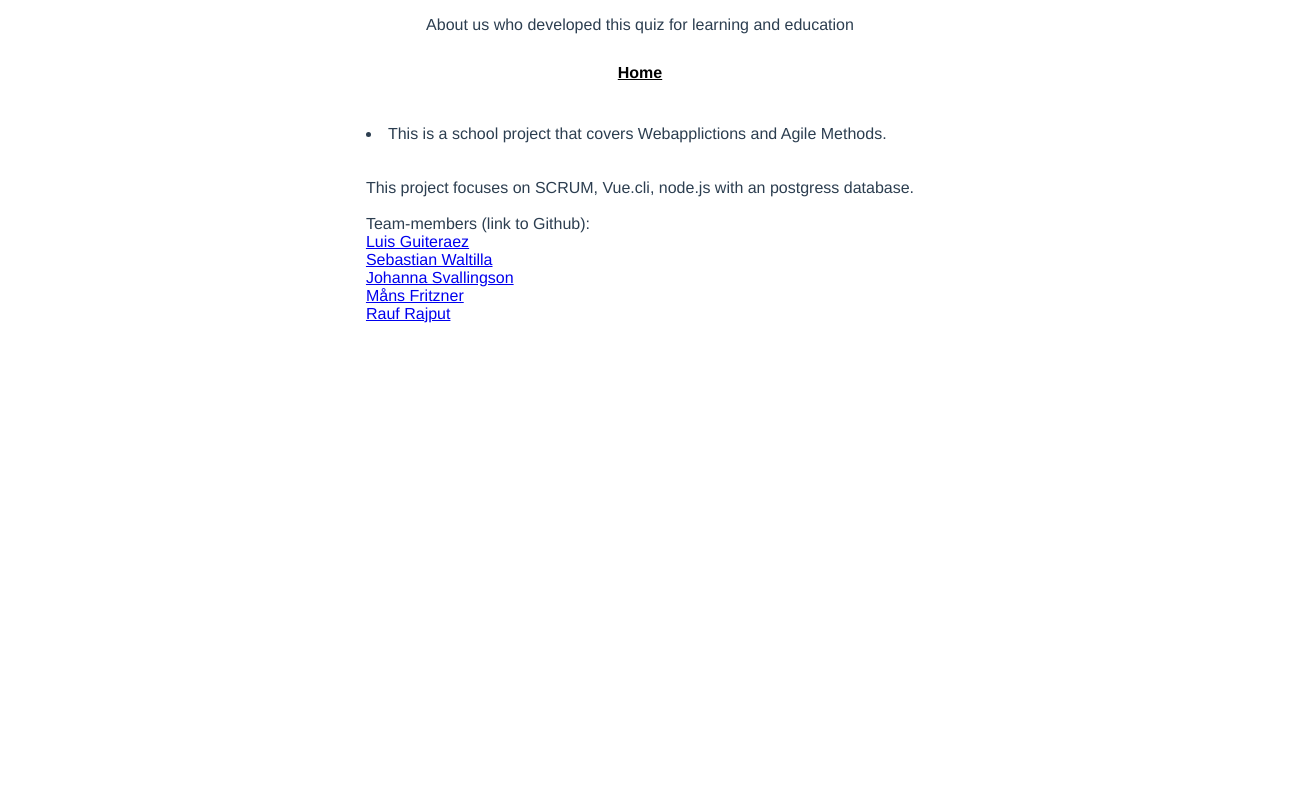
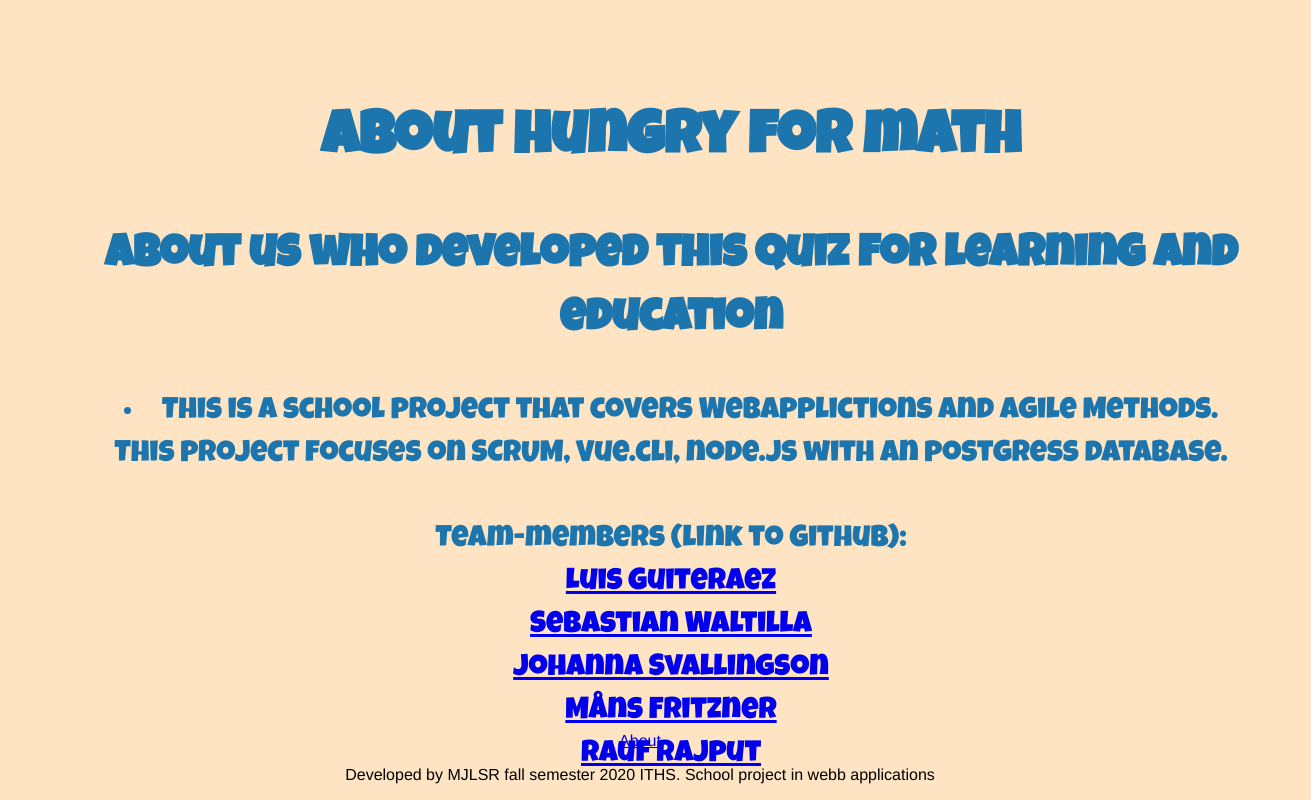
Before and after one commit to lfgn84/ITHS-Course-5-WebApp-6-Agil-Frontend, a Vue app in the folder frontend/: page /#/about in a window 1280 px wide. Shown: the whole page, 1311 px wide, since content can reach past the window. Built offline with nearby package versions, Linux system fonts and the light colour scheme; a web font is replaced by a local one.

Commit message:
global background color changed, updated about page

```diff
--- a/frontend/src/App.vue
+++ b/frontend/src/App.vue
@@ -29,3 +29,11 @@
   color: #42b983;
 }
 </style>
+
+<style>
+  body {
+    margin: 0;
+    padding: 0;
+    background-color: bisque;
+  }
+</style>
--- /dev/null
+++ b/frontend/src/components/aboutComponent.vue
@@ -0,0 +1,55 @@
+
+<template>
+
+    <div class="aboutComponent">
+        <br>
+        <h1>About hungry for math</h1>
+
+        <h2>About us who developed this quiz for learning and education</h2>
+
+
+
+        <li> This is a school project that covers Webapplictions and Agile Methods.</li>
+
+        This project focuses on SCRUM, Vue.cli, node.js with an postgress database.<br><br>
+
+        Team-members (link to Github):
+
+        <div><a href="https://github.com/lfgn84" target="_blank">Luis Guiteraez</a></div>
+
+        <div><a href="https://github.com/SebastianWaltilla" target="_blank">Sebastian Waltilla</a></div>
+
+        <div><a href="https://github.com/bigJohanna" target="_blank">Johanna Svallingson</a></div>
+
+        <div><a href="https://github.com/mansfritzner" target="_blank">Måns Fritzner</a></div>
+
+        <div><a href="https://github.com/RaufRajput" target="_blank">Rauf Rajput</a></div>
+    </div>
+</template>
+
+<script>
+    export default {
+        name: "AboutComponent"
+    }
+</script>
+
+<style>
+    @import url('https://fonts.googleapis.com/css?family=Luckiest+Guy&display=swap');
+
+
+
+    .aboutComponent {
+        font-family: 'Luckiest Guy', Tahoma;
+        text-align: center;
+        position: absolute;
+        background: #ffe4c4;
+        width: 100%;
+        color: #1C75AD;
+        line-height:1.42857143;
+        min-width:500px;
+        font-size: 30px;
+    }
+
+
+
+</style>
--- a/frontend/src/views/About.vue
+++ b/frontend/src/views/About.vue
@@ -1,55 +1,35 @@
 <template>
 
-
     <div class="about">
-      <div id="nav">
-      <router-link to="/">Home</router-link>
-      </div>
-
-    <div class="title">About us who developed this quiz for learning and education</div>
-
-    <div class="info">
-
-      <li>This is a school project that covers Webapplictions and Agile Methods.</li><br><br>
-
-
-      This project focuses on SCRUM, Vue.cli, node.js with an postgress database.<br><br>
-
-      Team-members (link to Github):
-
-<br>
-
-      <div><a href="https://github.com/lfgn84" target="_blank">Luis Guiteraez</a></div>
-
-      <div><a href="https://github.com/SebastianWaltilla" target="_blank">Sebastian Waltilla</a></div>
-
-      <div><a href="https://github.com/bigJohanna" target="_blank">Johanna Svallingson</a></div>
-
-      <div><a href="https://github.com/mansfritzner" target="_blank">Måns Fritzner</a></div>
-
-      <div><a href="https://github.com/RaufRajput" target="_blank">Rauf Rajput</a></div>
-
-
-    </div>
+        <head-component></head-component>
+        <AboutComponent></AboutComponent>
+        <footer-component></footer-component>
 
     </div>
 
 </template>
 
+<script >
 
 
-
-
-<script >
+    import AboutComponent from "../components/aboutComponent";
+    import HeadComponent from "../components/headComponent";
+    import FooterComponent from "../components/footerComponent";
 
     export default {
         name: "About",
+        components: {
+            FooterComponent,
+            HeadComponent,
+            AboutComponent
+        }
     }
 
 </script>
 
 
-<style scoped>
+<style>
+
 
     .about{
 
@@ -58,7 +38,6 @@
         grid-template-columns: repeat(1, auto);
 
         grid-template-rows: repeat(3, auto);
-
 
         justify-content: center;
 
```
Lines whose indentation alone changed are shown as unchanged.
